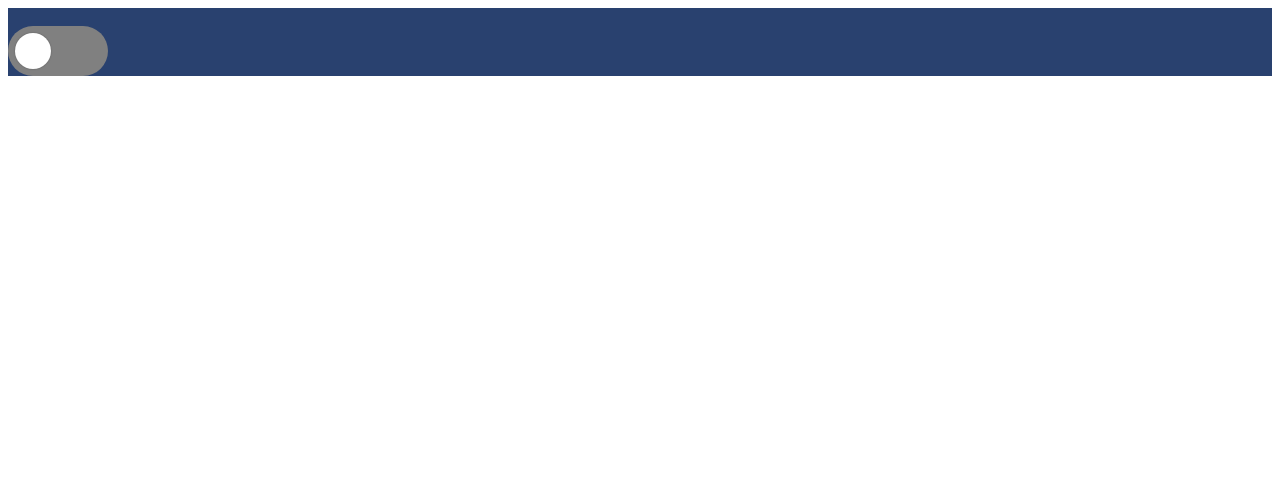
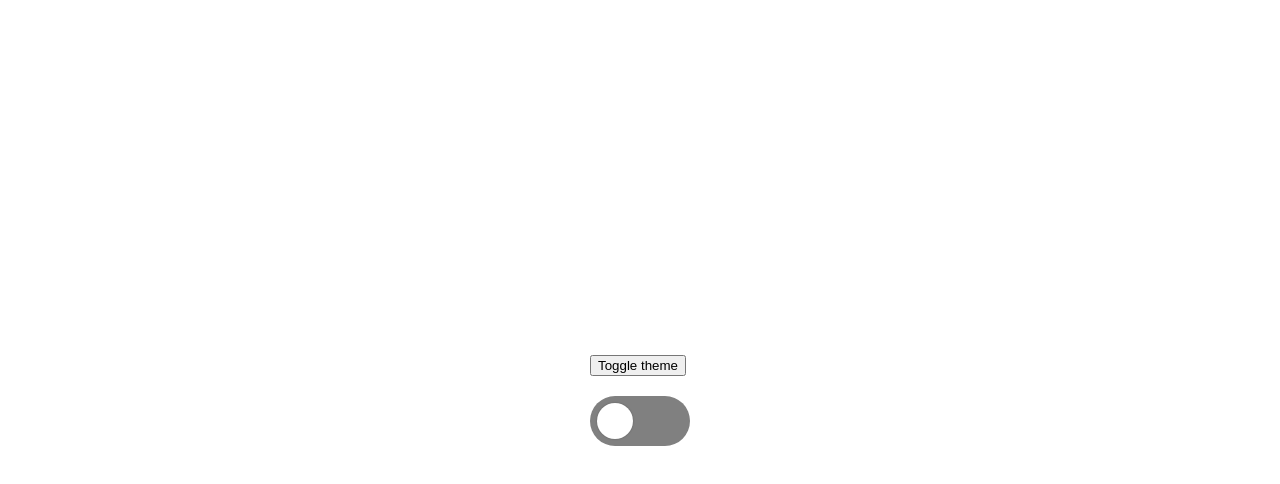
Before and after one commit to jonmah/jonmah, a React (Create React App) app: page / in a window 1280 px wide. Shown: the top 484 px of the page. Built offline with nearby package versions, Linux system fonts and the light colour scheme.

Commit message:
Added theme toggling

```diff
--- a/src/App.js
+++ b/src/App.js
@@ -1,23 +1,30 @@
-import React from 'react'
+import React, { useState } from 'react'
 import styled, { ThemeProvider } from 'styled-components'
 
+import { GlobalStyles } from './assets/global'
+import { dark, light } from './assets/themes'
 import Switch from './components/Switch'
 
 const Container = styled.div`
-  background: ${props => props.theme.dark.background};
+  background: ${props => props.background};
   height: 100%;
   width: 100%;
 `
 Container.displayName = 'AppContainer'
 
 const App = () => {
+  const [theme, setTheme] = useState('light')
+  const toggleTheme = () => {
+    if (theme === 'light') {
+      setTheme('dark')
+    } else {
+      setTheme('light')
+    }
+  }
   return (
-    <ThemeProvider
-      theme={{
-        dark: { background: '#29416f' },
-        light: { background: '#ffffff' },
-      }}
-    >
+    <ThemeProvider theme={theme === 'dark' ? dark : light}>
+      <GlobalStyles />
+      <button onClick={toggleTheme}>Toggle theme</button>
       <Container>
         <Switch handleToggle={() => console.log('flip')} />
       </Container>
--- /dev/null
+++ b/src/assets/global.js
@@ -0,0 +1,22 @@
+import { createGlobalStyle } from 'styled-components'
+
+export const GlobalStyles = createGlobalStyle`
+  *,
+  *::after,
+  *::before {
+    box-sizing: border-box;
+  }
+
+  body {
+    align-items: center;
+    background: ${({ theme }) => theme.background};
+    color: ${({ theme }) => theme.text};
+    display: flex;
+    flex-direction: column;
+    justify-content: center;
+    height: 100vh;
+    margin: 0;
+    padding: 0;
+    font-family: BlinkMacSystemFont, -apple-system, 'Segoe UI', Roboto, Helvetica, Arial, sans-serif;
+    transition: all 0.25s linear;
+  }`
--- /dev/null
+++ b/src/assets/themes.js
@@ -0,0 +1,19 @@
+// colors
+const blue = '#2a416f'
+const blueLight = '#72ffff'
+const green = '#06d6a0'
+const green1 = '#58fddb'
+const greent2 = '#3efab7'
+const green3 = '#09f56f'
+const orange = '#ffa350'
+const white = '#ffffff'
+
+export const dark = {
+  background: blue,
+  text: white,
+}
+
+export const light = {
+  background: white,
+  text: blue,
+}
```
